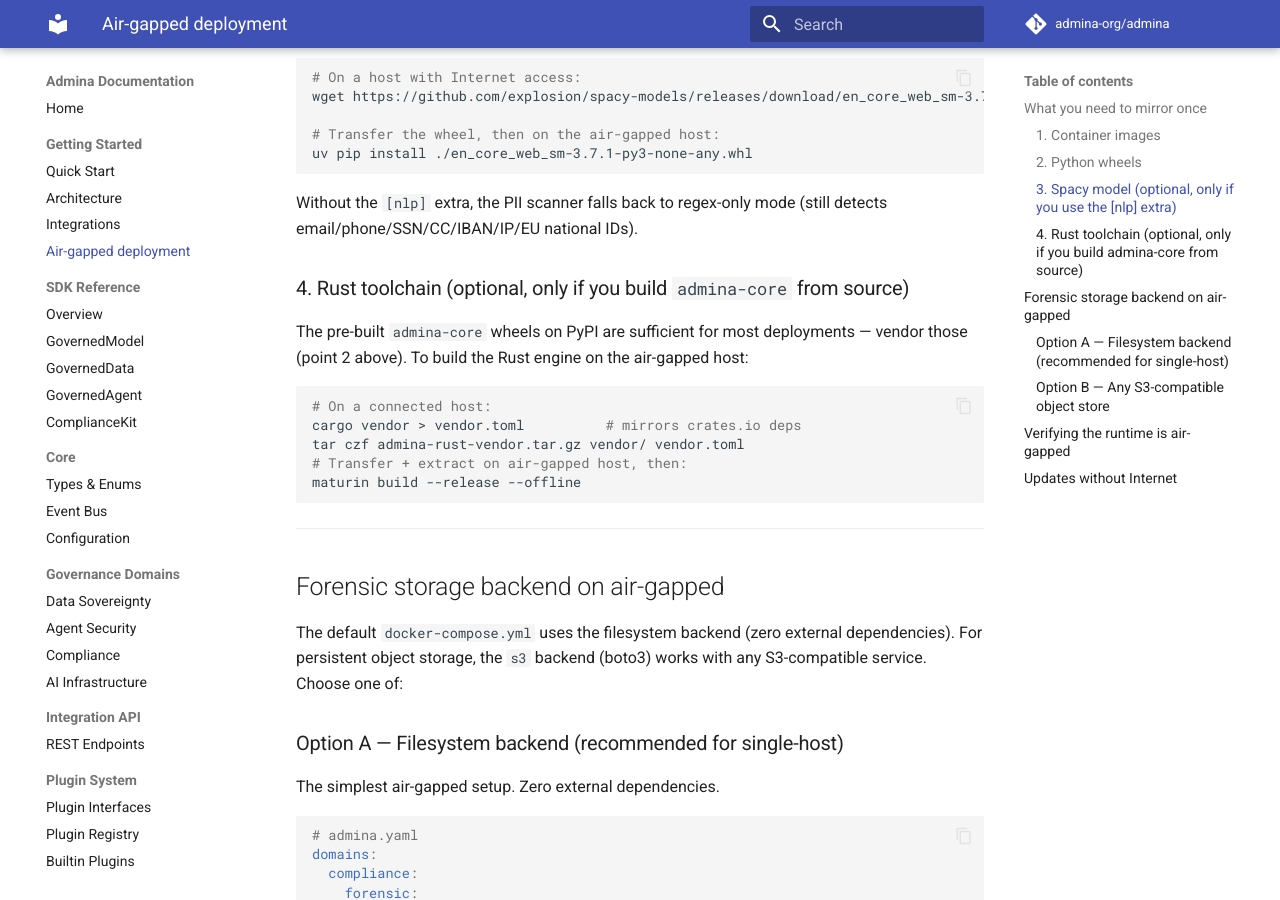
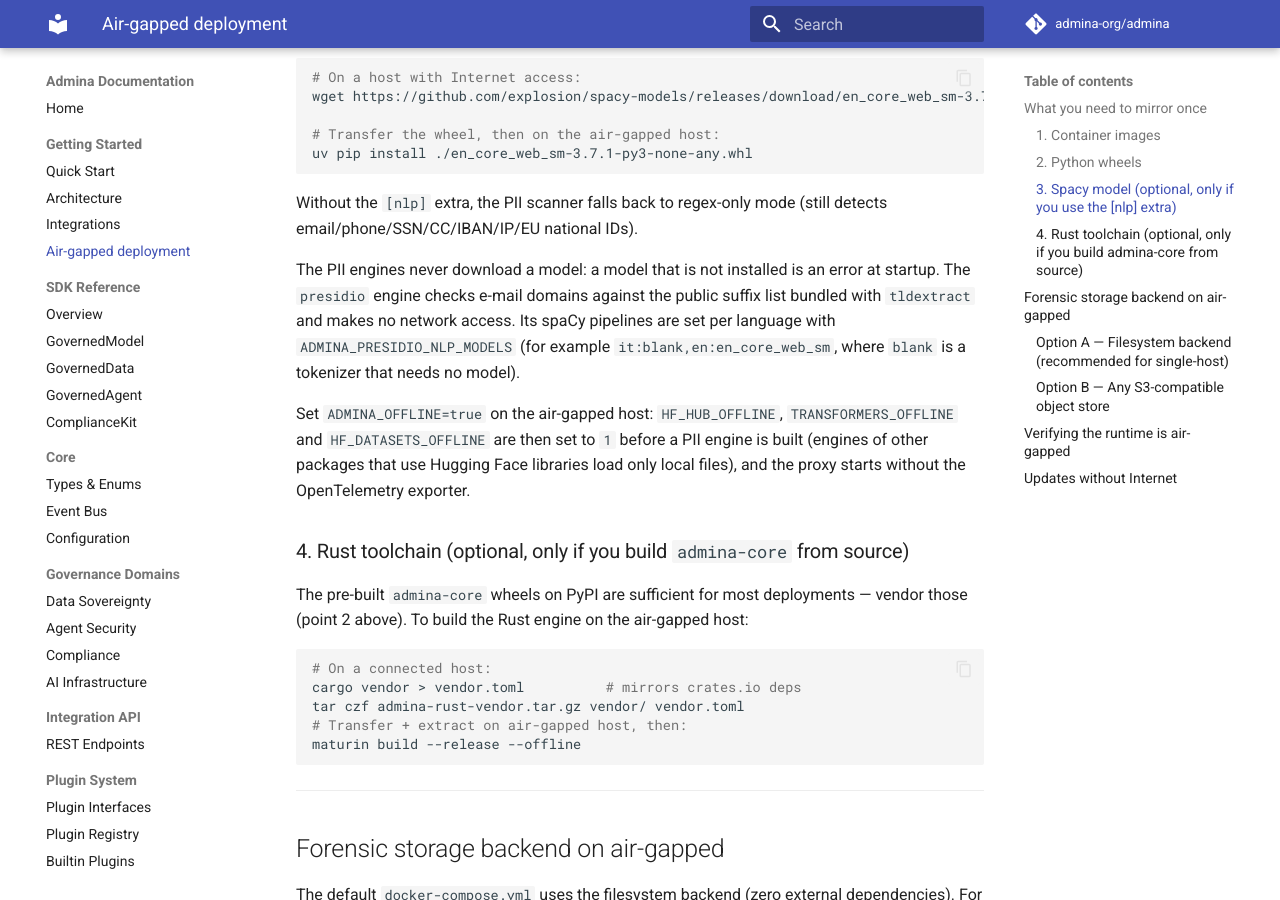
Before and after one commit to admina-org/admina, an MkDocs documentation site: the page built from docs/guides/airgapped-deployment.md, in a window 1280 px wide and 900 px high, scrolled down 1874 px. Built offline with MkDocs 1.6.1 and Material for MkDocs 9.7.7, drawn with Linux system fonts in a browser that asks for light colours; comment, search, counter and statistics services are not loaded.

Commit message:
docs: describe PII engine plugins, mask styles and offline mode
The changelog and the air-gapped deployment guide describe the
admina.pii_engines entry-point group, ADMINA_PII_MASK_STYLE, the text values
that PII redaction reads, special categories, IBAN and Italian phone
numbers, ADMINA_PRESIDIO_NLP_MODELS and ADMINA_OFFLINE.

Co-Authored-By: Claude Opus 5.5 <noreply@anthropic.com>

```diff
--- a/docs/guides/airgapped-deployment.md
+++ b/docs/guides/airgapped-deployment.md
@@ -95,6 +95,19 @@ uv pip install ./en_core_web_sm-3.7.1-py3-none-any.whl
 
 Without the `[nlp]` extra, the PII scanner falls back to regex-only
 mode (still detects email/phone/SSN/CC/IBAN/IP/EU national IDs).
+
+The PII engines never download a model: a model that is not installed is
+an error at startup. The `presidio` engine checks e-mail domains against
+the public suffix list bundled with `tldextract` and makes no network
+access. Its spaCy pipelines are set per language with
+`ADMINA_PRESIDIO_NLP_MODELS` (for example `it:blank,en:en_core_web_sm`,
+where `blank` is a tokenizer that needs no model).
+
+Set `ADMINA_OFFLINE=true` on the air-gapped host: `HF_HUB_OFFLINE`,
+`TRANSFORMERS_OFFLINE` and `HF_DATASETS_OFFLINE` are then set to `1` before
+a PII engine is built (engines of other packages that use Hugging Face
+libraries load only local files), and the proxy starts without the
+OpenTelemetry exporter.
 
 ### 4. Rust toolchain (optional, only if you build `admina-core` from source)
 
```
Also changed, not shown: CHANGELOG.md (+68 -0 lines).
